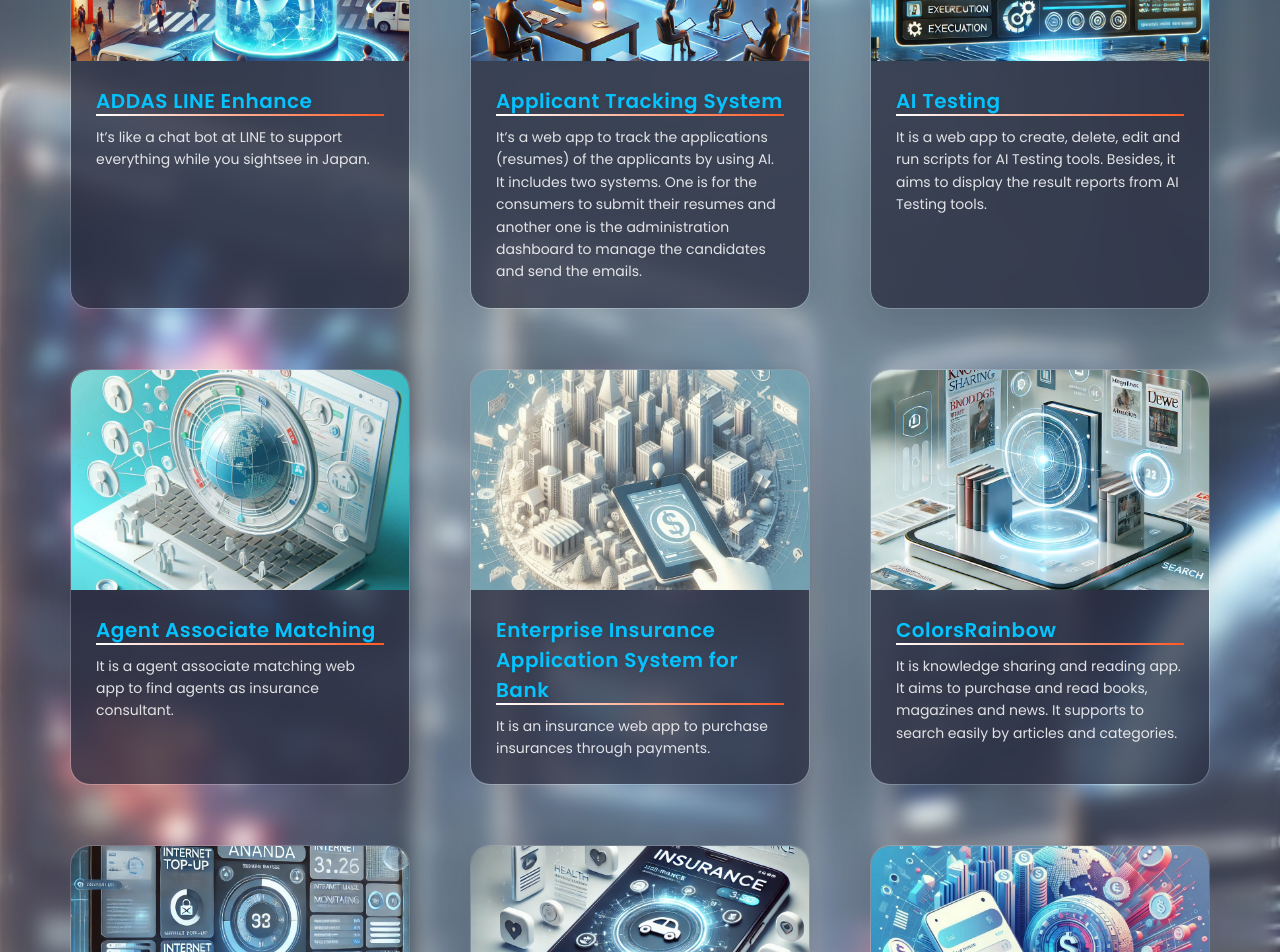
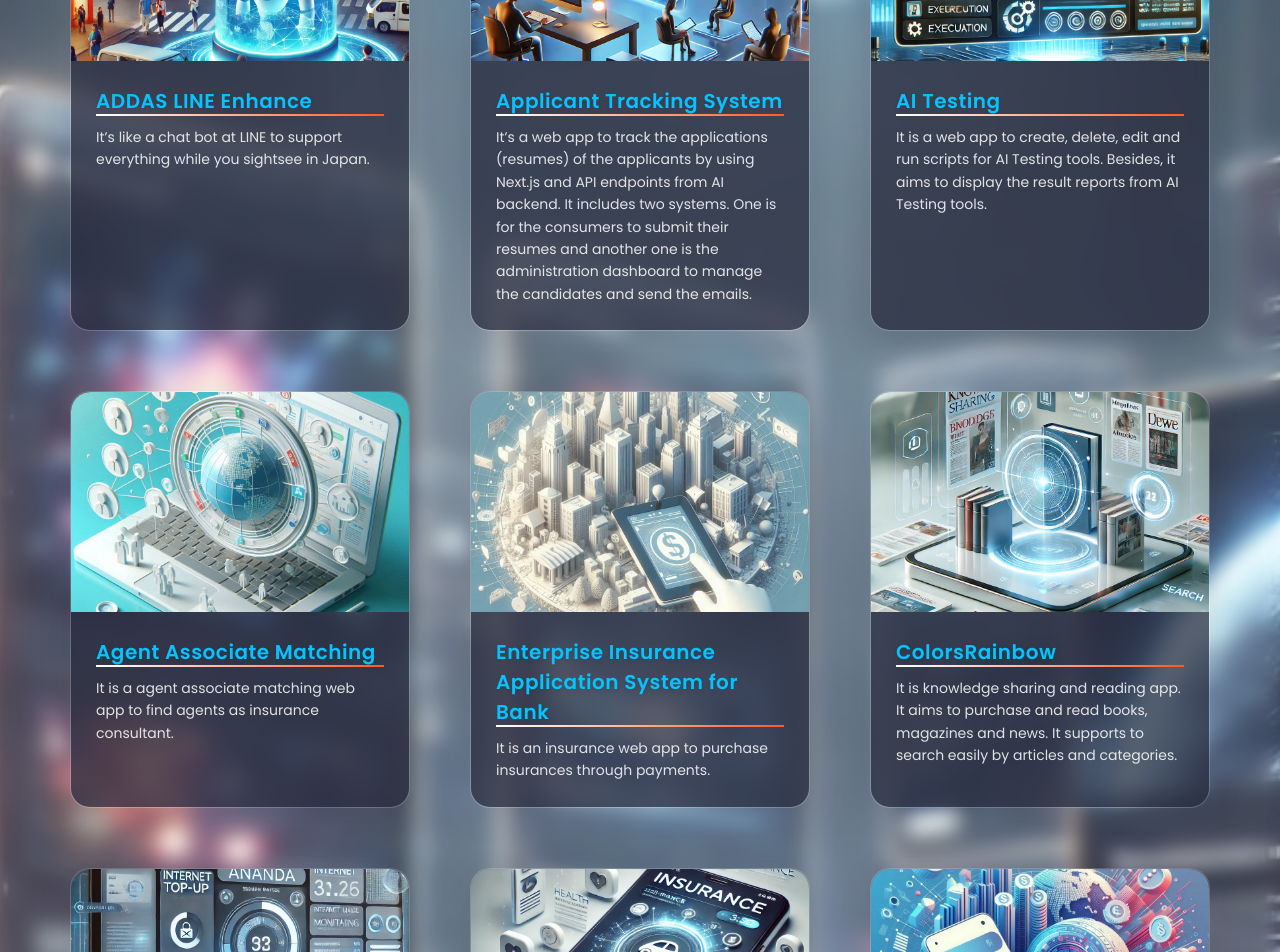
Before and after one commit to htetaungkhant/portfolio_renew_2024_github, a Next.js app: page / in a window 1280 px wide. Shown: the part 2780-3732 px from the top of the page. Built offline with nearby package versions, Linux system fonts and the light colour scheme.

Commit message:
updated Resume file and data

```diff
--- a/data/Projects/constants.ts
+++ b/data/Projects/constants.ts
@@ -25,7 +25,7 @@ export const projectsDetails = [
         title: "Applicant Tracking System",
         duration: { fromDate: "", toDate: "" },
         description:
-            "It’s a web app to track the applications (resumes) of the applicants by using AI. It includes two systems. One is for the consumers to submit their resumes and another one is the administration dashboard to manage the candidates and send the emails.",
+            "It’s a web app to track the applications (resumes) of the applicants by using Next.js and API endpoints from AI backend. It includes two systems. One is for the consumers to submit their resumes and another one is the administration dashboard to manage the candidates and send the emails.",
         technologies: ["Next.js", "Shadcn UI"],
         image: Applicant_Tracking_System,
     },
--- a/data/Resume/constants.ts
+++ b/data/Resume/constants.ts
@@ -113,13 +113,14 @@ export const abilitiesDetails = {
     title: "Abilities",
     abilities: [
         "Self-motivation, self-study, and collaboration.",
-        "Intermediate level in English speaking, listening, reading and writing.",
+        "Myanmar (Burmese) is <strong>native</strong> language. <strong>Intermediate</strong> level in English and basic <strong>N4</strong> level in Japan.",
         "Knowledge on both Functional Programming and Object-Oriented Programming.",
         "Experience on project management tools such as <strong>Jira, Confluence</strong> and <strong>Teamspirit</strong>.",
         "Experience on <strong>scss/sass</strong> and various design systems such as <strong>Shadcn UI, Material UI, Chakra UI, and Ant Design</strong>.",
-        "Experience on modern technologies related to React.js such as <strong>Vite, NextAuth, Clerk, Stripe, Storybook, zod, react-hook-form, Zustand, Tanstack, React Router, Supabase</strong> and <strong>Prisma</strong>.",
+        "Experience on modern technologies related to React.js such as <strong>NextAuth, Clerk, Stripe, Storybook, zod, react-hook-form, Zustand, Tanstack, React Router, Supabase</strong> and <strong>Prisma</strong>.",
         "Familiarity with build tools such as Webpack, Babel, and Vite.",
         "Familiarity with various JavaScript runtime environments such as Node.js, Bun, etc.",
+        "Experience on localization technologies such as <strong>i18n</strong>.",
         "Experience and knowledge on implementing android applications.",
         "Experience and knowledge on various Operating Systems (Linux, Windows, IOS and Android).",
         "Experience and knowledge on using Git, GitHub and GitLab.",
```
Also changed, not shown: 2 other files (tests, documents, lock files or other folders).
